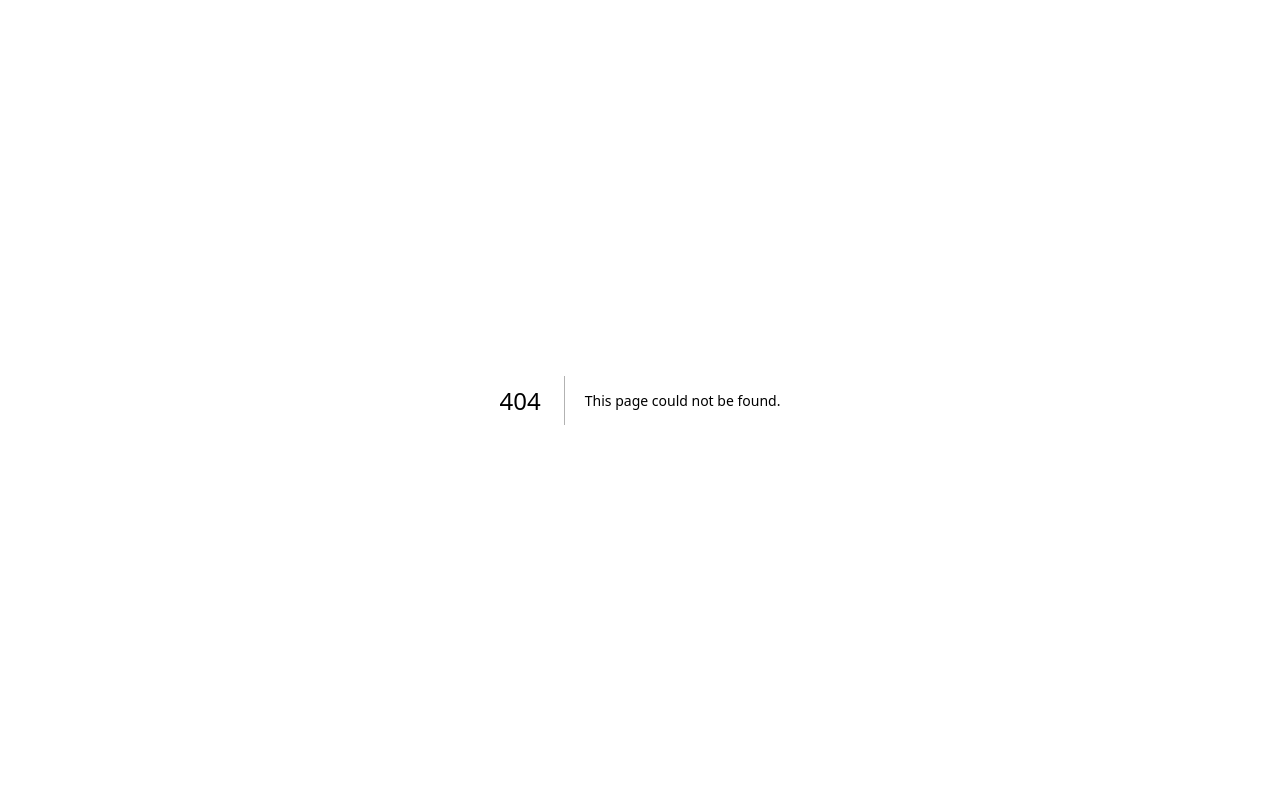
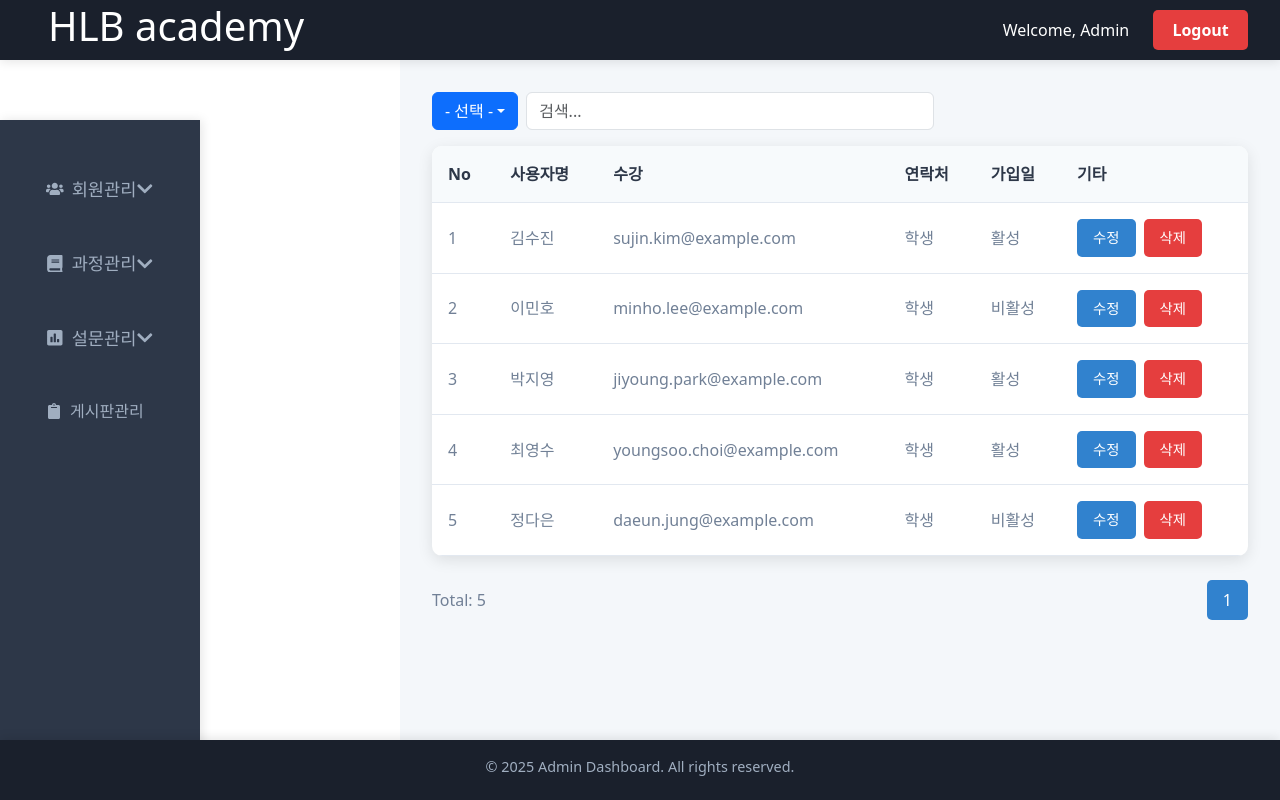
Before and after one commit to jademat/react_next, a Next.js app: page /admins/list in a window 1280 px wide. Before the commit this address had no page. Built offline with nearby package versions, Linux system fonts and the light colour scheme.

Commit message:
학생 강사 관리자 페이지 생성

```diff
--- /dev/null
+++ b/src/app/(main)/admins/list/page.jsx
@@ -0,0 +1,109 @@
+'use client';
+
+import { useState } from 'react';
+import '@/app/(main)/admins/admin.css';
+import Dropdown from 'react-bootstrap/Dropdown';
+import Form from 'react-bootstrap/Form';
+import Link from "next/link";
+
+
+// 모킹 데이터
+const mockAdmins = [
+    { id: 1, name: '김수진', email: 'sujin.kim@example.com', role: '학생', status: '활성' },
+    { id: 2, name: '이민호', email: 'minho.lee@example.com', role: '학생', status: '비활성' },
+    { id: 3, name: '박지영', email: 'jiyoung.park@example.com', role: '학생', status: '활성' },
+    { id: 4, name: '최영수', email: 'youngsoo.choi@example.com', role: '학생', status: '활성' },
+    { id: 5, name: '정다은', email: 'daeun.jung@example.com', role: '학생', status: '비활성' }
+];
+
+export default function Admins() {
+    const [searchTerm, setSearchTerm] = useState('');
+    const [currentPage, setCurrentPage] = useState(1);
+    const AdminsPerPage = 15;
+
+    const filteredAdmins = mockAdmins.filter(
+        (user) =>
+            user.name.includes(searchTerm) ||
+            user.email.includes(searchTerm) ||
+            user.role.includes(searchTerm) ||
+            user.status.includes(searchTerm)
+    );
+
+    const totalPages = Math.ceil(filteredAdmins.length / AdminsPerPage);
+    const startIndex = (currentPage - 1) * AdminsPerPage;
+    const currentAdmins = filteredAdmins.slice(startIndex, startIndex + AdminsPerPage);
+
+    const handlePageChange = (page) => {
+        setCurrentPage(page);
+    };
+
+    return (
+        <main className="Admins">
+            <div className="d-flex align-items-center mb-3">
+                <Dropdown className="me-2">
+                    <Dropdown.Toggle variant="primary" id="dropdown-basic">
+                        - 선택 -
+                    </Dropdown.Toggle>
+                    <Dropdown.Menu>
+                        <Dropdown.Item href="#/action-1">이름</Dropdown.Item>
+                        <Dropdown.Item href="#/action-2">아이디</Dropdown.Item>
+                        <Dropdown.Item href="#/action-3">강의명</Dropdown.Item>
+                        <Dropdown.Item href="#/action-4">연락처</Dropdown.Item>
+                    </Dropdown.Menu>
+                </Dropdown>
+
+                {/* 인풋창: 테이블 너비의 50% */}
+                <Form.Control
+                    type="text"
+                    placeholder="검색..."
+                    className="w-50"
+                />
+            </div>
+            <div className="Admins-table ">
+                <table>
+                    <thead>
+                    <tr>
+                        <th>No</th>
+                        <th>사용자명</th>
+                        <th>수강</th>
+                        <th>연락처</th>
+                        <th>가입일</th>
+                        <th>기타</th>
+                    </tr>
+                    </thead>
+                    <tbody>
+                    {currentAdmins.map((user, index) => (
+
+                        <tr key={user.id}>
+                            <td>{startIndex + index + 1}</td>
+                            <td><Link className="userName" href="#">{user.name}</Link></td>
+                            <td>{user.email}</td>
+                            <td>{user.role}</td>
+                            <td>{user.status}</td>
+                            <td>
+                                <button className="action-button">수정</button>
+                                <button className="action-button">삭제</button>
+                            </td>
+
+                        </tr>
+                    ))}
+                    </tbody>
+                </table>
+            </div>
+            <div className="pagination">
+                <span>Total: {filteredAdmins.length}</span>
+                <div className="page-buttons">
+                    {Array.from({ length: totalPages }, (_, i) => i + 1).map((page) => (
+                        <button
+                            key={page}
+                            onClick={() => handlePageChange(page)}
+                            className={currentPage === page ? 'active' : ''}
+                        >
+                            {page}
+                        </button>
+                    ))}
+                </div>
+            </div>
+        </main>
+    );
+}
```
Also changed, not shown: src/app/(main)/instructors/list/page.jsx (added, +109 -0 lines).
